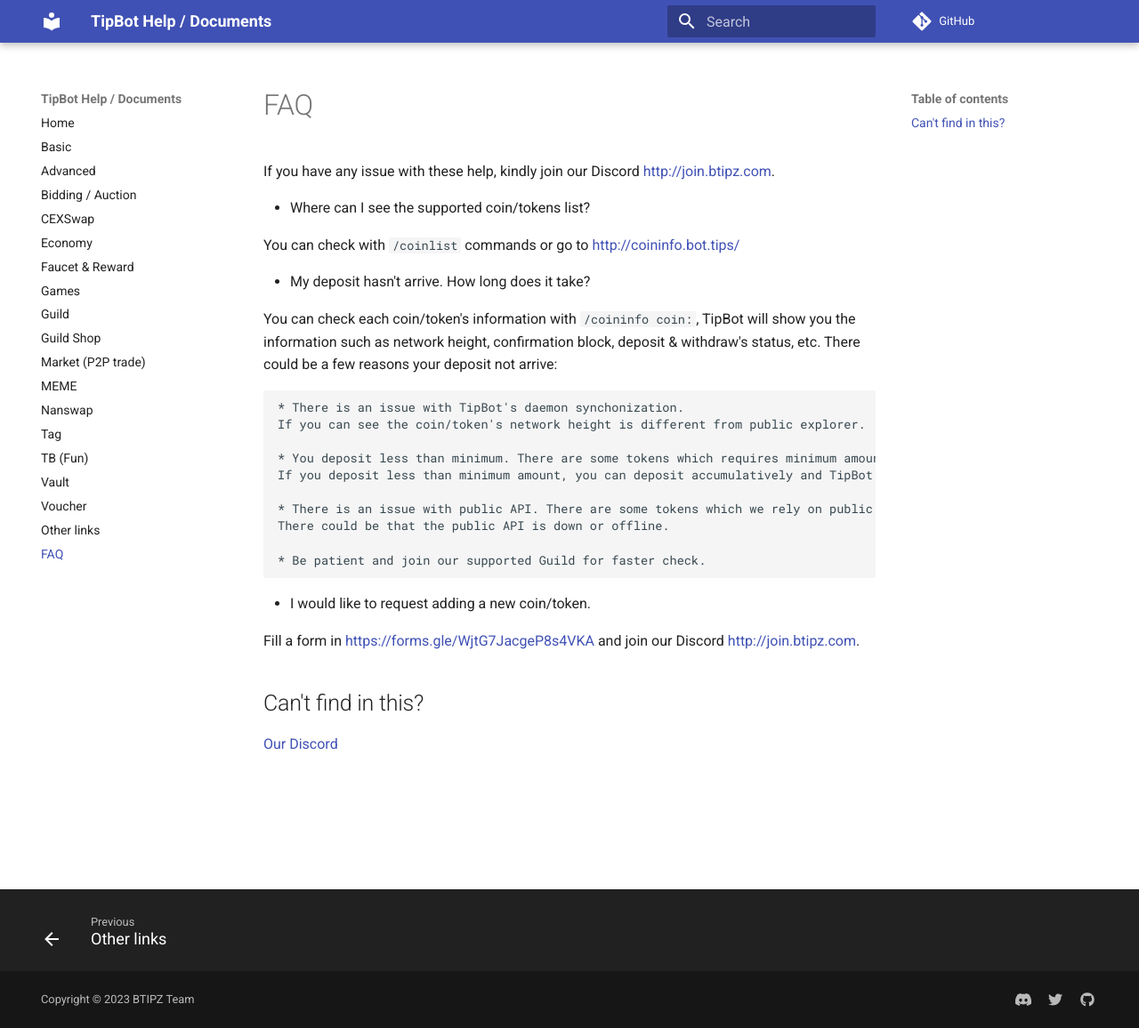
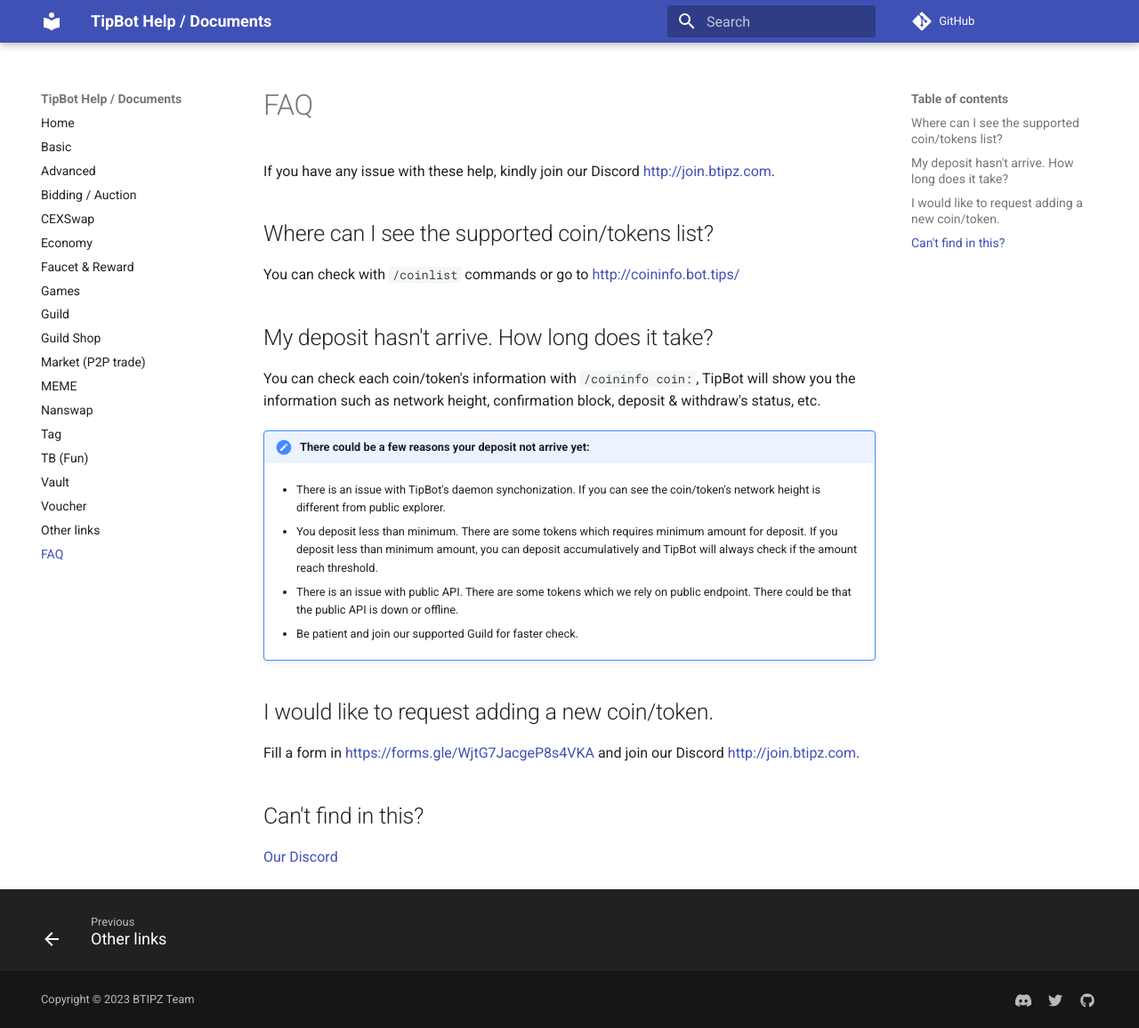
Before and after one commit to 0xBTIPZ/TipBot-Docs, an MkDocs documentation site: the page built from docs/docs/faq.md, in a window 1280 px wide and 1156 px high. Shown: the whole window at 89% size. Built offline with MkDocs 1.6.1 and Material for MkDocs 9.7.7, drawn with Linux system fonts in a browser that asks for light colours; comment, search, counter and statistics services are not loaded.

Commit message:
Update faq.md

```diff
--- a/docs/docs/faq.md
+++ b/docs/docs/faq.md
@@ -2,26 +2,29 @@
 
 If you have any issue with these help, kindly join our Discord <http://join.btipz.com>{:target="_blank"}.
 
-* Where can I see the supported coin/tokens list?
+## Where can I see the supported coin/tokens list?
 
 You can check with `/coinlist` commands or go to <http://coininfo.bot.tips/>{:target="_blank"}
 
-* My deposit hasn't arrive. How long does it take?
+## My deposit hasn't arrive. How long does it take?
 
-You can check each coin/token's information with `/coininfo coin:`, TipBot will show you the information such as network height, confirmation block, deposit & withdraw's status, etc. There could be a few reasons your deposit not arrive:
+You can check each coin/token's information with `/coininfo coin:`, TipBot will show you the information such as network height, confirmation block, deposit & withdraw's status, etc.
+
+!!! note "There could be a few reasons your deposit not arrive yet:"
 
     * There is an issue with TipBot's daemon synchonization.
     If you can see the coin/token's network height is different from public explorer.
 
     * You deposit less than minimum. There are some tokens which requires minimum amount for deposit.
-    If you deposit less than minimum amount, you can deposit accumulatively and TipBot will always check if the amount reach threshold.
+    If you deposit less than minimum amount, you can deposit accumulatively
+    and TipBot will always check if the amount reach threshold.
 
     * There is an issue with public API. There are some tokens which we rely on public endpoint.
     There could be that the public API is down or offline.
 
     * Be patient and join our supported Guild for faster check.
 
-* I would like to request adding a new coin/token.
+## I would like to request adding a new coin/token.
 
 Fill a form in <https://forms.gle/WjtG7JacgeP8s4VKA>{:target="_blank"} and join our Discord <http://join.btipz.com>{:target="_blank"}.
 
```
